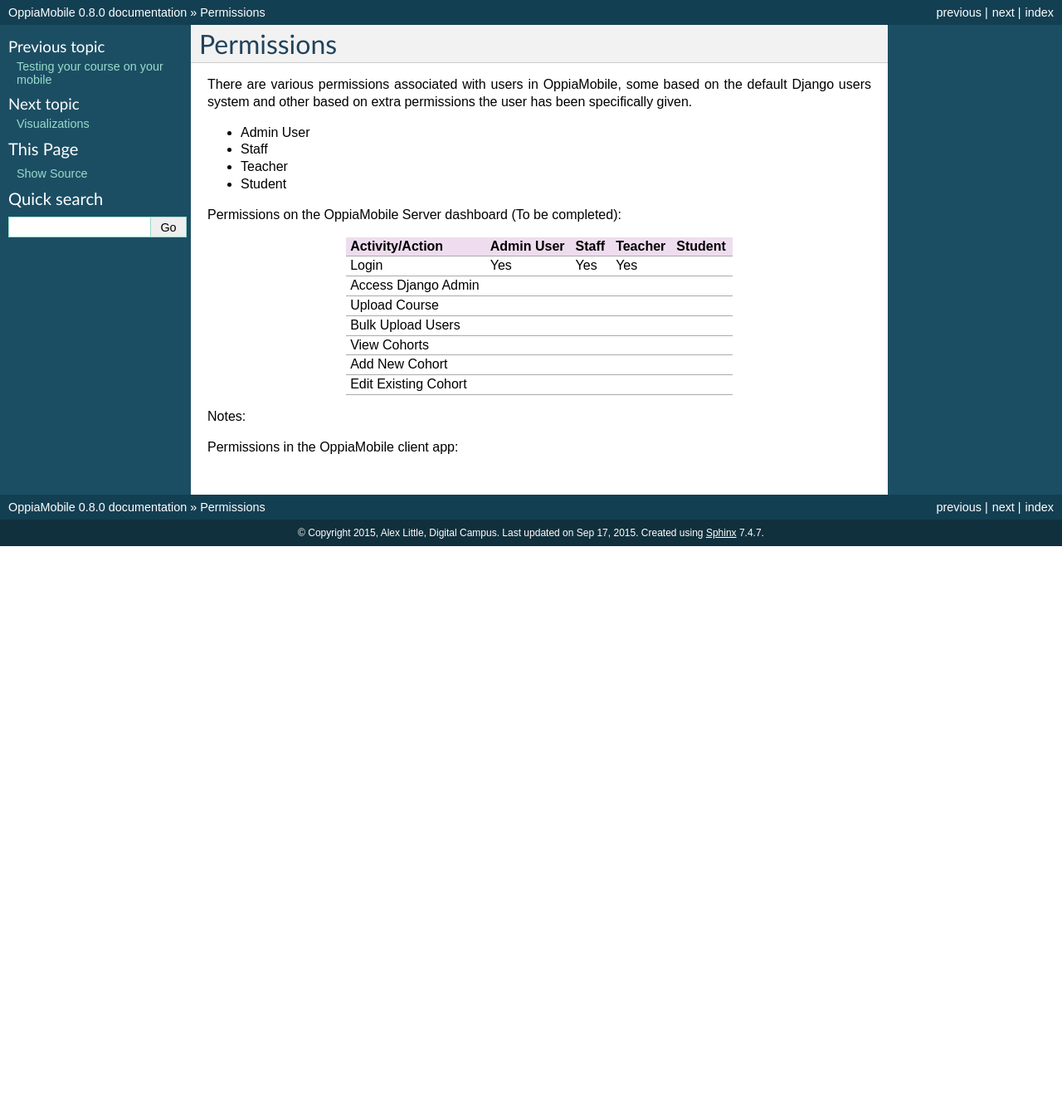
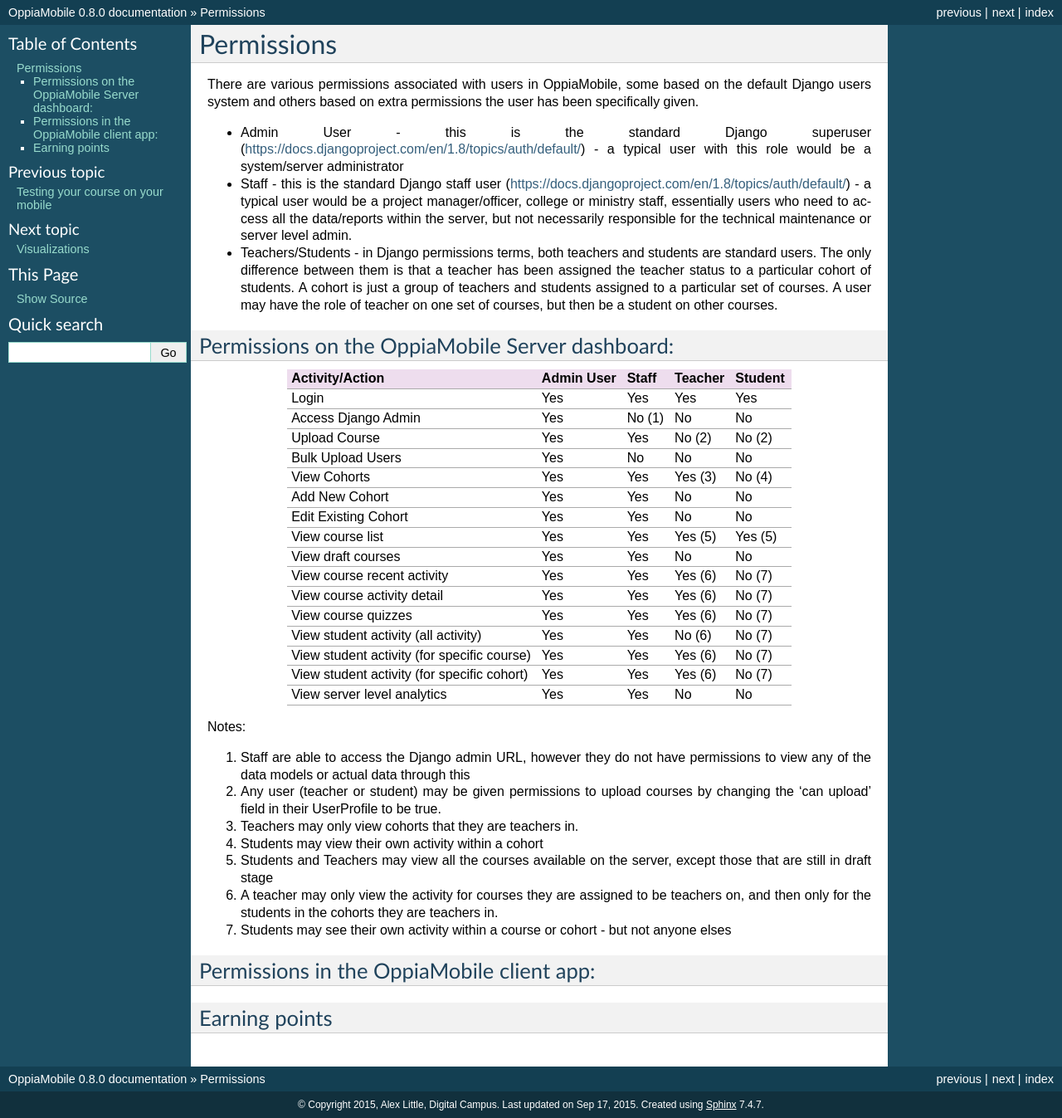
Before and after one commit to DigitalCampus/django-oppia, a Sphinx documentation site: the page built from docs/permissions.rst, in a window 1280 px wide. Shown: the whole page at 83% size. Built offline with Sphinx 7.4.7, drawn with Linux system fonts in a browser that asks for light colours; the version number is read from the project's files by our own code; before the commit the page ends 900 px from its top, so only the background shows below that.

Commit message:
OPEN - task 250: Add docs about groups and permissions https://github.com/DigitalCampus/django-oppia/issues/issue/250

```diff
--- a/docs/permissions.rst
+++ b/docs/permissions.rst
@@ -2,38 +2,91 @@
 ================
 
 There are various permissions associated with users in OppiaMobile, some based
-on the default Django users system and other based on extra permissions the user
+on the default Django users system and others based on extra permissions the user
 has been specifically given.
 
-* Admin User
-* Staff
-* Teacher
-* Student
+* Admin User - this is the standard Django superuser
+  (https://docs.djangoproject.com/en/1.8/topics/auth/default/) - a typical user
+  with this role would be a system/server administrator
+* Staff - this is the standard Django staff user
+  (https://docs.djangoproject.com/en/1.8/topics/auth/default/) - a typical user
+  would be a project manager/officer, college or ministry staff, essentially
+  users who need to access all the data/reports within the server, but not
+  necessarily responsible for the technical maintenance or server level admin.
+* Teachers/Students - in Django permissions terms, both teachers and students
+  are standard users. The only difference between them is that a teacher has
+  been assigned the teacher status to a particular cohort of students. A cohort
+  is just a group of teachers and students assigned to a particular set of
+  courses. A user may have the role of teacher on one set of courses, but then
+  be a student on other courses.
 
 
 
-Permissions on the OppiaMobile Server dashboard (To be completed):
+Permissions on the OppiaMobile Server dashboard:
+------------------------------------------------
 
 +------------------------+------------+----------+----------+----------+
 | Activity/Action        | Admin User | Staff    | Teacher  | Student  |
 +========================+============+==========+==========+==========+
-| Login                  | Yes        | Yes      | Yes      |          |
+| Login                  | Yes        | Yes      | Yes      | Yes      |
 +------------------------+------------+----------+----------+----------+
-| Access Django Admin    |            |          |          |          |
+| Access Django Admin    | Yes        | No (1)   | No       | No       |
 +------------------------+------------+----------+----------+----------+
-| Upload Course          |            |          |          |          |
+| Upload Course          | Yes        | Yes      | No (2)   | No (2)   |
 +------------------------+------------+----------+----------+----------+
-| Bulk Upload Users      |            |          |          |          |
+| Bulk Upload Users      | Yes        | No       | No       | No       |
 +------------------------+------------+----------+----------+----------+
-| View Cohorts           |            |          |          |          |
+| View Cohorts           | Yes        | Yes      | Yes (3)  | No (4)   |
 +------------------------+------------+----------+----------+----------+
-| Add New Cohort         |            |          |          |          |
+| Add New Cohort         | Yes        | Yes      | No       | No       |
 +------------------------+------------+----------+----------+----------+
-| Edit Existing Cohort   |            |          |          |          |
+| Edit Existing Cohort   | Yes        | Yes      | No       | No       |
++------------------------+------------+----------+----------+----------+
+| View course list       | Yes        | Yes      | Yes (5)  | Yes (5)  |
++------------------------+------------+----------+----------+----------+
+| View draft courses     | Yes        | Yes      | No       | No       |
++------------------------+------------+----------+----------+----------+
+| View course recent     | Yes        | Yes      | Yes (6)  | No (7)   |
+| activity               |            |          |          |          |
++------------------------+------------+----------+----------+----------+
+| View course activity   | Yes        | Yes      | Yes (6)  | No (7)   |
+| detail                 |            |          |          |          |
++------------------------+------------+----------+----------+----------+
+| View course quizzes    | Yes        | Yes      | Yes (6)  | No (7)   |
++------------------------+------------+----------+----------+----------+
+| View student activity  | Yes        | Yes      | No (6)   | No (7)   |
+| (all activity)         |            |          |          |          |
++------------------------+------------+----------+----------+----------+
+| View student activity  | Yes        | Yes      | Yes (6)  | No (7)   |
+| (for specific course)  |            |          |          |          |
++------------------------+------------+----------+----------+----------+
+| View student activity  | Yes        | Yes      | Yes (6)  | No (7)   |
+| (for specific cohort)  |            |          |          |          |
++------------------------+------------+----------+----------+----------+
+| View server level      | Yes        | Yes      | No       | No       |
+| analytics              |            |          |          |          |
 +------------------------+------------+----------+----------+----------+
 
 Notes:
 
+1. Staff are able to access the Django admin URL, however they do not have
+   permissions to view any of the data models or actual data through this
+2. Any user (teacher or student) may be given permissions to upload courses by
+   changing the 'can upload' field in their UserProfile to be true.
+3. Teachers may only view cohorts that they are teachers in.
+4. Students may view their own activity within a cohort
+5. Students and Teachers may view all the courses available on the server,
+   except those that are still in draft stage
+6. A teacher may only view the activity for courses they are assigned to be
+   teachers on, and then only for the students in the cohorts they are teachers
+   in.
+7. Students may see their own activity within a course or cohort - but not
+   anyone elses
 
 
 Permissions in the OppiaMobile client app:
+-------------------------------------------
+
+
+Earning points
+--------------
```
Also changed, not shown: docs/dev/changelog_android.rst (+7 -1 lines).
